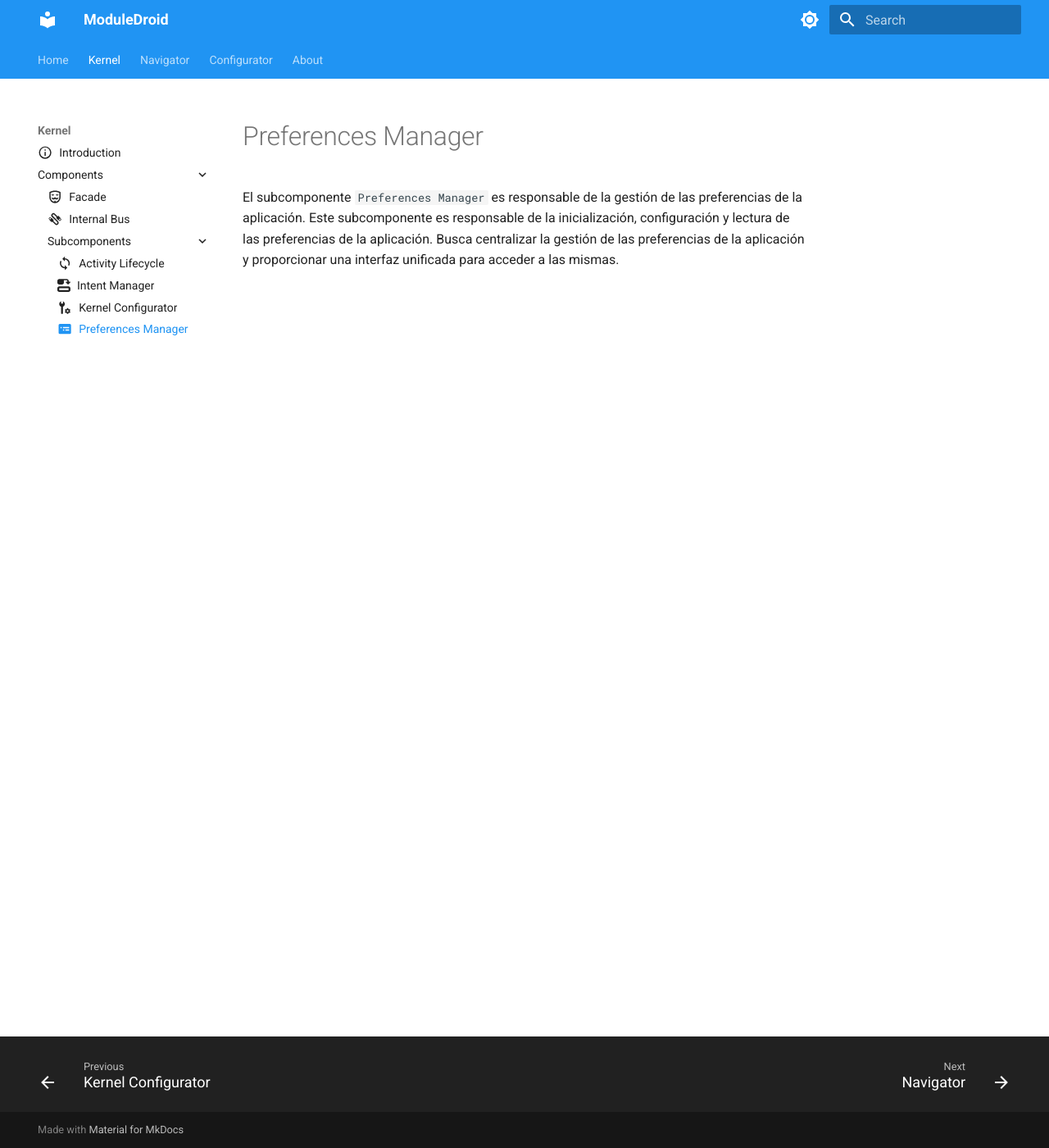
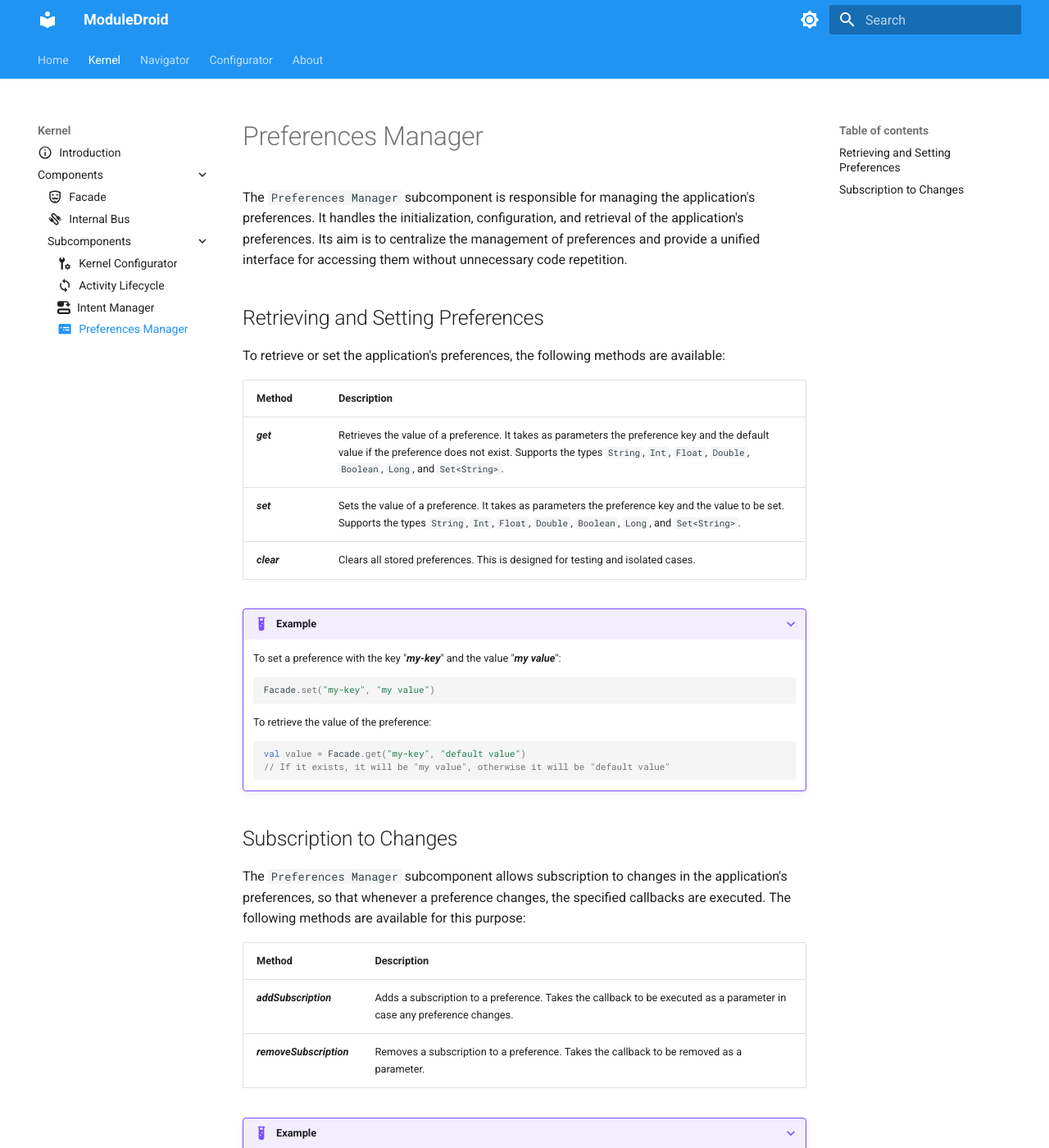
Before and after one commit to agp221-ua/ModuleDroid-Doc, an MkDocs documentation site: the page built from docs/kernel/components/subcomponents/preferences_manager.md, in a window 1280 px wide and 1400 px high. Shown: the whole window at 82% size. Built offline with MkDocs 1.6.1 and Material for MkDocs 9.7.7, drawn with Linux system fonts in a browser that asks for light colours; some of the changed text lies outside the part shown.

Commit message:
kernel - preferencesmanager - done

````diff
--- a/docs/kernel/components/subcomponents/preferences_manager.md
+++ b/docs/kernel/components/subcomponents/preferences_manager.md
@@ -4,7 +4,60 @@ icon: material/card-bulleted
 
 # Preferences Manager
 
-El subcomponente `Preferences Manager` es responsable de la gestión de las preferencias de la aplicación. Este
-subcomponente es responsable de la inicialización, configuración y lectura de las preferencias de la aplicación.
-Busca centralizar la gestión de las preferencias de la aplicación y proporcionar una interfaz unificada para
-acceder a las mismas.
+The `Preferences Manager` subcomponent is responsible for managing the application's preferences. It handles the
+initialization, configuration, and retrieval of the application's preferences. Its aim is to centralize the management
+of preferences and provide a unified interface for accessing them without unnecessary code repetition.
+
+## Retrieving and Setting Preferences
+
+To retrieve or set the application's preferences, the following methods are available:
+
+| Method      | Description                                                                                                                                                                                                                         |
+|-------------|-------------------------------------------------------------------------------------------------------------------------------------------------------------------------------------------------------------------------------------|
+| **_get_**   | Retrieves the value of a preference. It takes as parameters the preference key and the default value if the preference does not exist. Supports the types `String`, `Int`, `Float`, `Double`, `Boolean`, `Long`, and `Set<String>`. |
+| **_set_**   | Sets the value of a preference. It takes as parameters the preference key and the value to be set. Supports the types `String`, `Int`, `Float`, `Double`, `Boolean`, `Long`, and `Set<String>`.                                     |
+| **_clear_** | Clears all stored preferences. This is designed for testing and isolated cases.                                                                                                                                                     |
+
+???+ example
+    To set a preference with the key "**_my-key_**" and the value "**_my value_**":
+
+    ```kotlin
+    Facade.set("my-key", "my value")
+    ```
+
+    To retrieve the value of the preference:
+
+    ```kotlin
+    val value = Facade.get("my-key", "default value")
+    // If it exists, it will be "my value", otherwise it will be "default value"
+    ```
+
+## Subscription to Changes
+
+The `Preferences Manager` subcomponent allows subscription to changes in the application's preferences, so that whenever
+a preference changes, the specified callbacks are executed. The following methods are available for this purpose:
+
+| Method                   | Description                                                                                                           |
+|--------------------------|-----------------------------------------------------------------------------------------------------------------------|
+| **_addSubscription_**    | Adds a subscription to a preference. Takes the callback to be executed as a parameter in case any preference changes. |
+| **_removeSubscription_** | Removes a subscription to a preference. Takes the callback to be removed as a parameter.                              |
+
+???+ example
+    To add a subscription to the preference "**_my-key_**":
+    ```kotlin
+    Facade.addSubscription { _, key ->
+        if (key == "my-key") {
+            //...
+        }
+    }
+    ```
+
+    To remove the subscription:
+
+    ```kotlin
+    Facade.removeSubscription() {
+        if (key == "my-key") {
+            //...
+        }
+    }
+    ```
--- a/mkdocs.yml
+++ b/mkdocs.yml
@@ -44,9 +44,9 @@ nav:
       - Facade: kernel/components/facade_kernel.md
       - Internal Bus: kernel/components/internal_bus.md
       - Subcomponents:
+        - Kernel Configurator: kernel/components/subcomponents/kernel_configurator.md
         - Activity Lifecycle: kernel/components/subcomponents/activity_lifecycle.md
         - Intent Manager: kernel/components/subcomponents/intent_manager.md
-        - Kernel Configurator: kernel/components/subcomponents/kernel_configurator.md
         - Preferences Manager: kernel/components/subcomponents/preferences_manager.md
   - Navigator: navigator.md
   - Configurator: configurator.md
````
